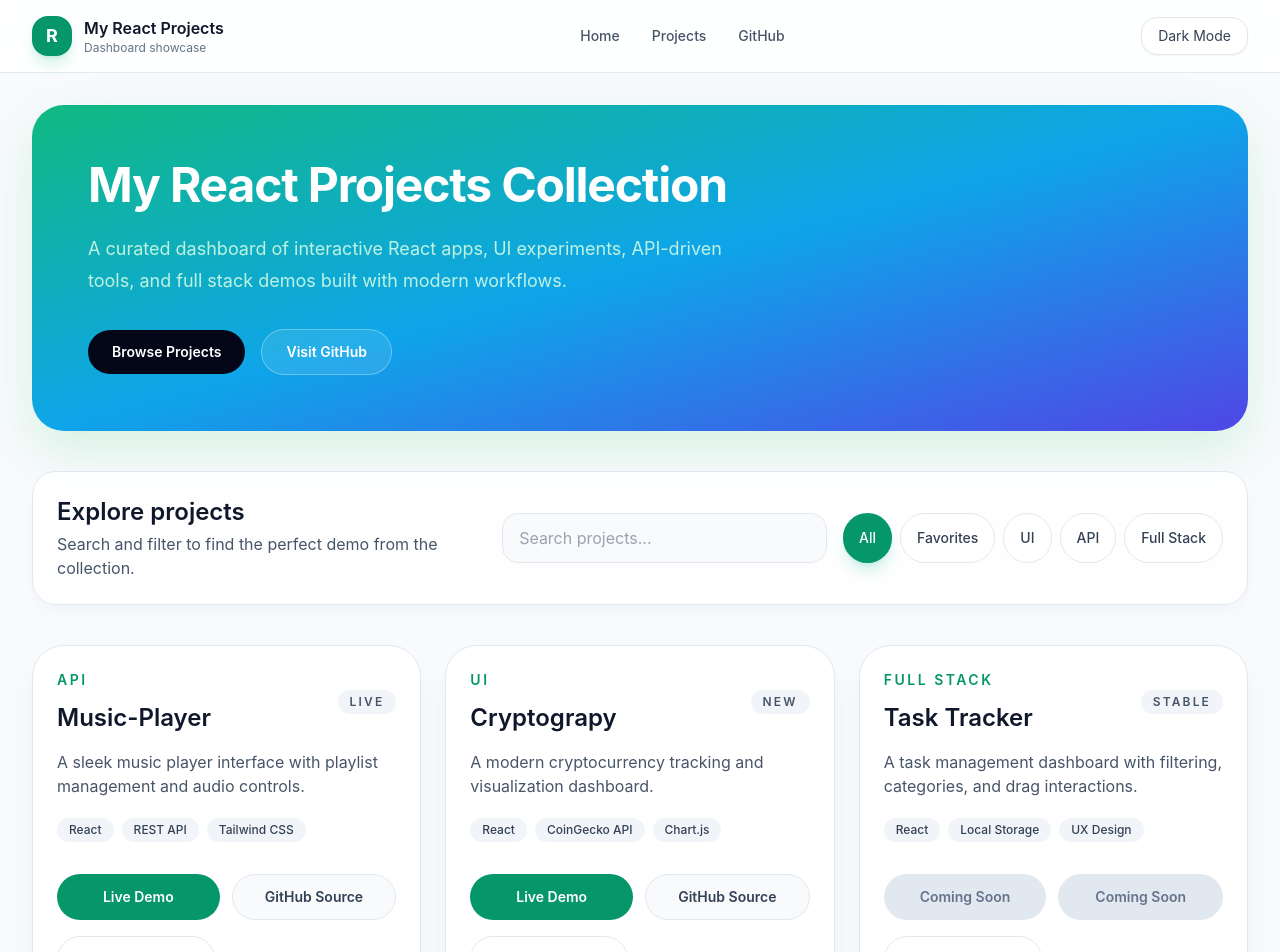
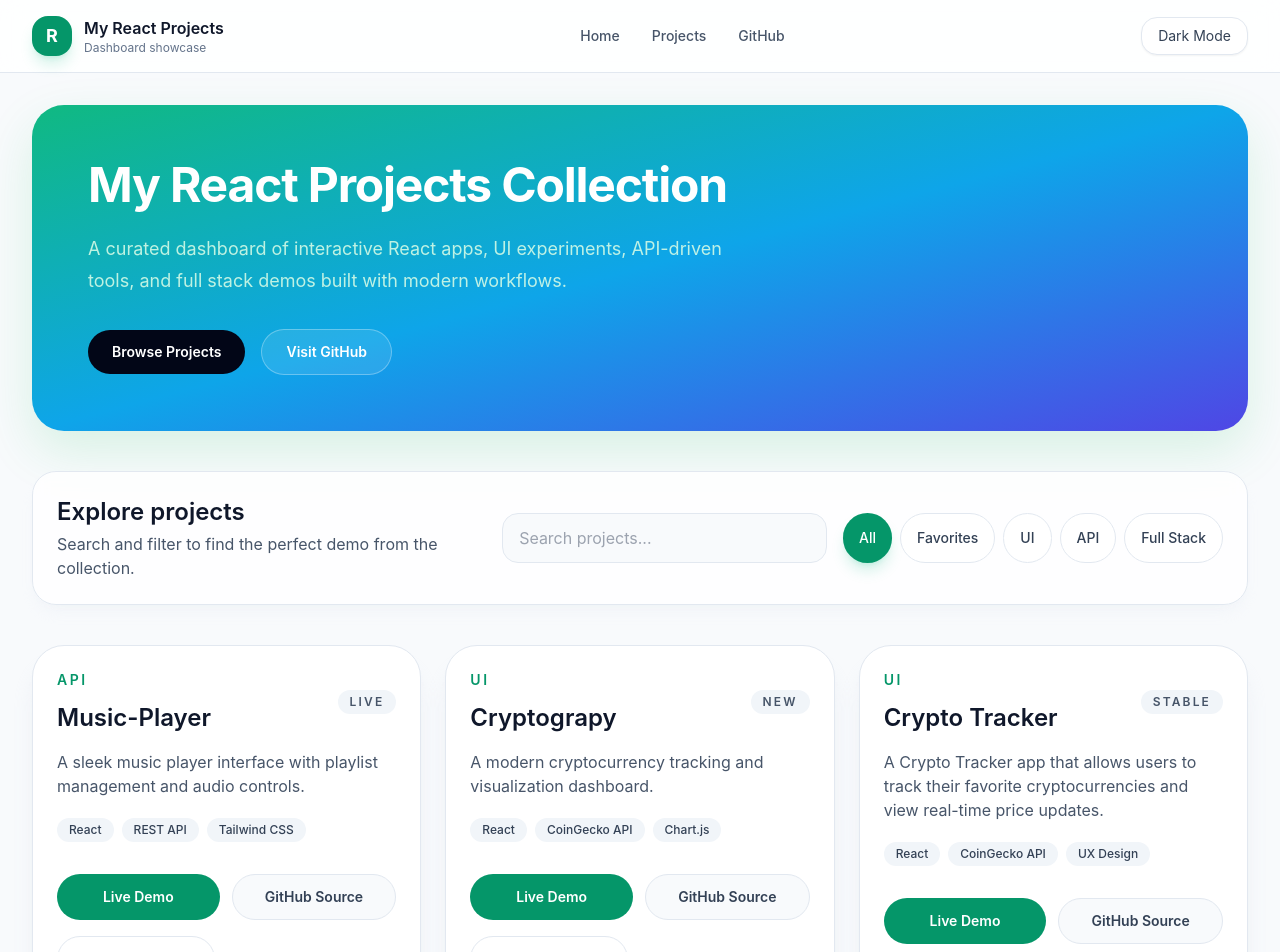
Before and after one commit to MuhammadIsmailTech/React-projects, a React (Create React App) app in the folder Main-Dashboard/: page / in a window 1280 px wide. Shown: the top 952 px of the page. Built offline with nearby package versions, Linux system fonts and the light colour scheme.

Commit message:
Add a card of crypto_Tracker to main projects

```diff
--- a/Main-Dashboard/src/data/projects.js
+++ b/Main-Dashboard/src/data/projects.js
@@ -21,13 +21,13 @@ const projects = [
   },
   {
     id: 3,
-    name: 'Task Tracker',
-    description: 'A task management dashboard with filtering, categories, and drag interactions.',
-    tech: ['React', 'Local Storage', 'UX Design'],
-    category: 'Full Stack',
+    name: 'Crypto Tracker',
+    description: 'A Crypto Tracker app that allows users to track their favorite cryptocurrencies and view real-time price updates.',
+    tech: ['React', 'CoinGecko API', 'UX Design'],
+    category: 'UI',
     status: 'Stable',
-    liveLink: '#',
-    githubLink: '#'
+    liveLink: 'https://react-projects-b4t2.vercel.app/',
+    githubLink: 'https://github.com/MuhammadIsmailTech/React-projects/tree/main/Crypto_Tracker_App'
   },
   {
     id: 4,
```
